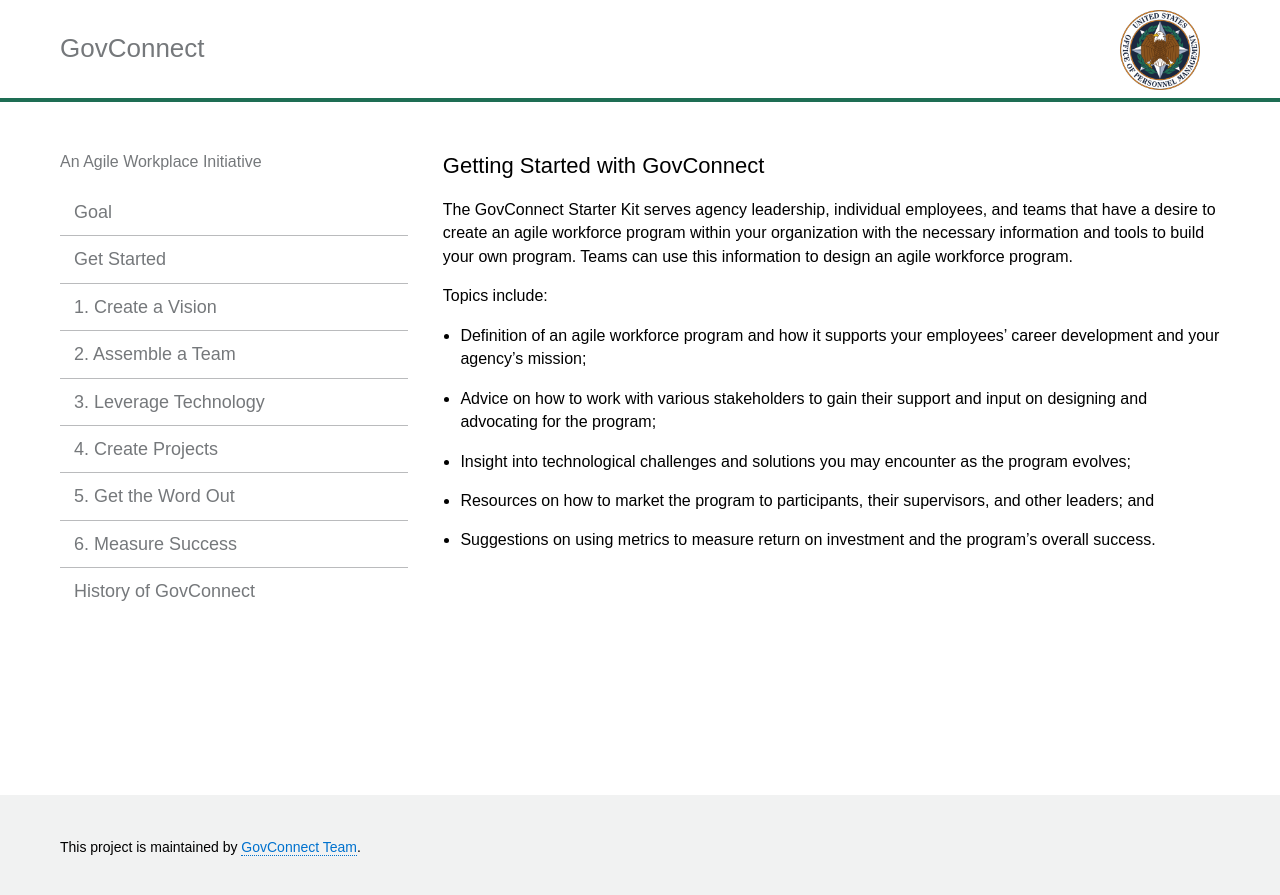
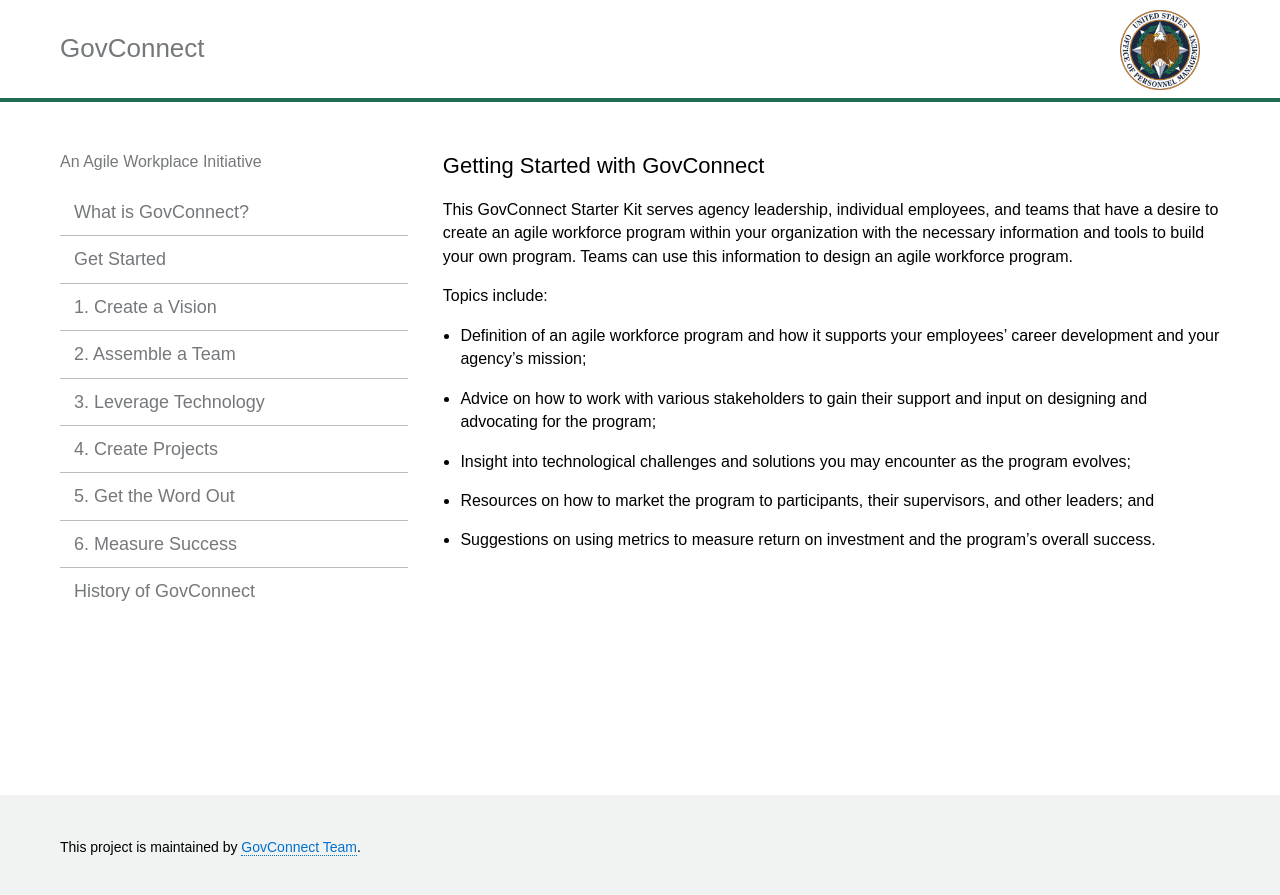
Before and after one commit to 18F/govconnect, a Jekyll site: the page built from intro.md, in a window 1280 px wide. Shown: the top 895 px of the page. Built offline with Jekyll 4.4.1, drawn with Linux system fonts in a browser that asks for light colours.

Commit message:
tweak nav, intro

```diff
--- a/_config.yml
+++ b/_config.yml
@@ -33,7 +33,7 @@
 # Navigation
 # List links that should appear in the site sidebar here
 navigation:
-- text: Goal
+- text: What is GovConnect?
   url: index.html
   internal: true
 - text: Get Started
--- a/intro.md
+++ b/intro.md
@@ -2,7 +2,7 @@
 layout: page
 title:  "Getting Started with GovConnect"
 ---
-The GovConnect Starter Kit serves agency leadership, individual employees, and teams that have a desire to create an agile workforce program within your organization with the necessary information and tools to build your own program. Teams can use this information to design an agile workforce program.
+This GovConnect Starter Kit serves agency leadership, individual employees, and teams that have a desire to create an agile workforce program within your organization with the necessary information and tools to build your own program. Teams can use this information to design an agile workforce program.
 
 Topics include:
 
```
